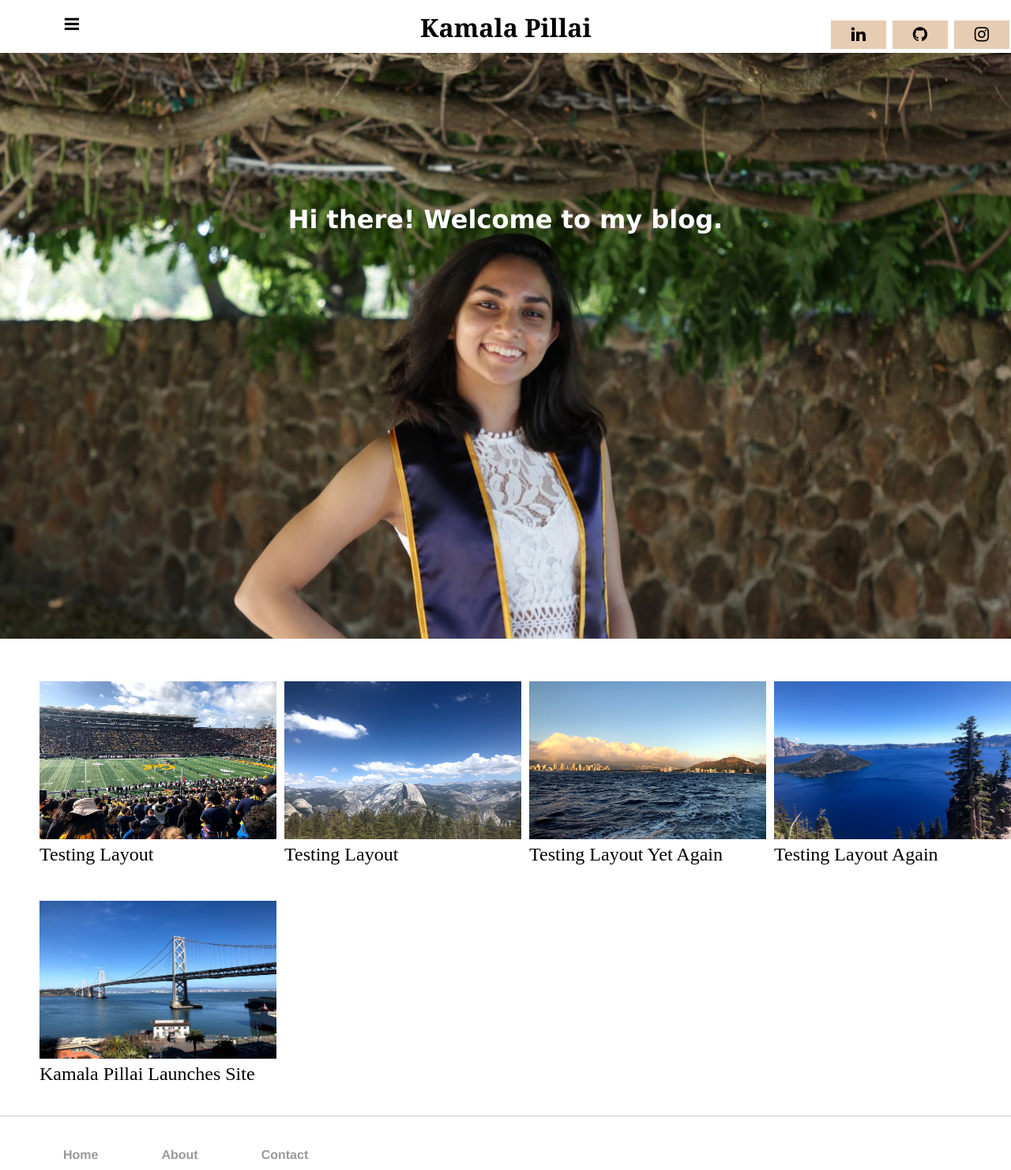
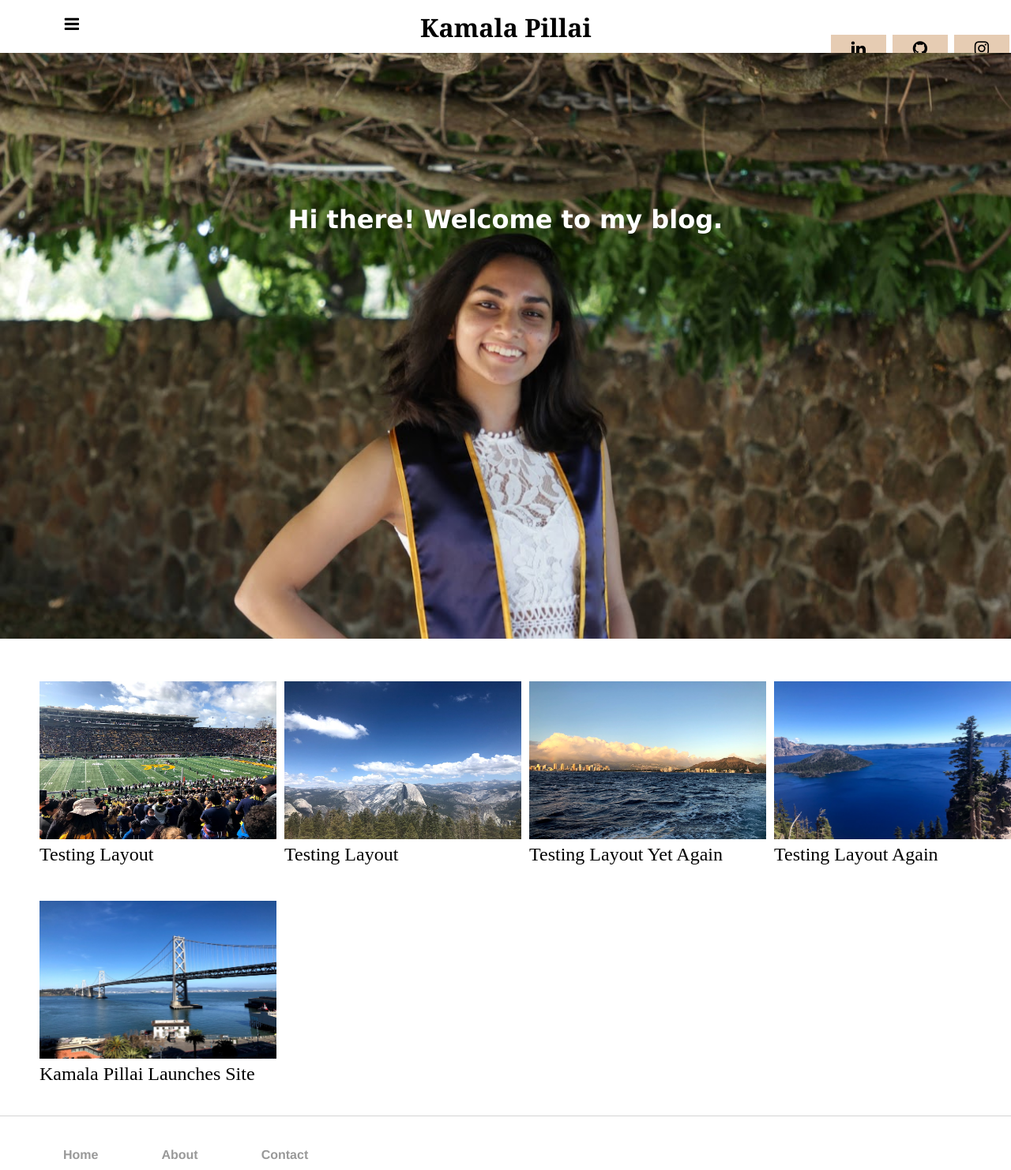
Before and after one commit to kpill/kpill.github.io, a Jekyll site: the page built from index.html, in a window 1280 px wide. Shown: the whole page at 79% size. Built offline with Jekyll 4.4.1, drawn with Linux system fonts in a browser that asks for light colours.

Commit message:
Update main.css

```diff
--- a/css/main.css
+++ b/css/main.css
@@ -86,6 +86,7 @@ a.home:hover, a.home:active {
   	color: black;
 	vertical-align: middle;
 	/*transform: translate(0%, -35%);*/
+	transform: translate(0%, 50%);
 }
 
 .fa-github {
@@ -94,6 +95,7 @@ a.home:hover, a.home:active {
 	color: black;
 	vertical-align: middle;
 	/*transform: translate(0%, -35%);*/
+	transform: translate(0%, 50%);
 }
 
 .fa-instagram {
@@ -102,6 +104,7 @@ a.home:hover, a.home:active {
 	color: black;
 	vertical-align: middle;
 	/*transform: translate(0%, -35%);*/
+	transform: translate(0%, 50%);
 }
 
 .welcome {
```
